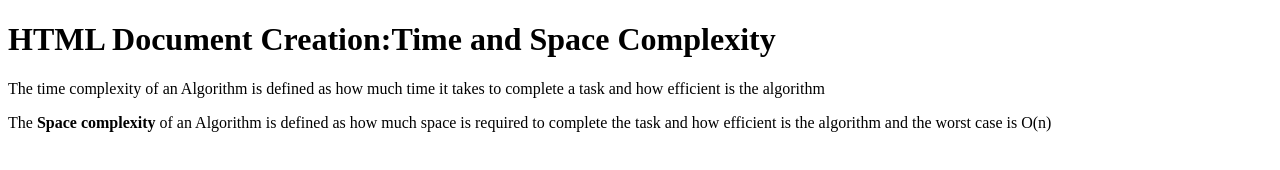
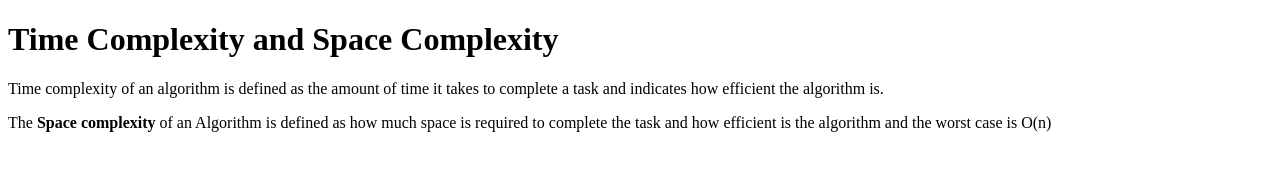
Before and after one commit to acciojob/time-and-space-complexity-Chakri17187, a website: page main.html in a window 1280 px wide. Drawn offline with Linux system fonts and the light colour scheme.

Commit message:
created a submission

```diff
--- a/main.html
+++ b/main.html
@@ -8,8 +8,8 @@
 
 <body>
 	<!-- the entire body must be written by student -->
-     <h1>HTML Document Creation:Time and Space Complexity</h1>
-     <p>The time complexity of an Algorithm is defined as how much time it takes to complete a task and how efficient is the algorithm</p>
+     <h1>Time Complexity and Space Complexity</h1>
+     <p>Time complexity of an algorithm is defined as the amount of time it takes to complete a task and indicates how efficient the algorithm is.</p>
      <p>The <b>Space complexity</b> of an Algorithm is defined as how much space is required to complete the task and how efficient is the algorithm and the worst case is O(n)</p>
 
 
```
